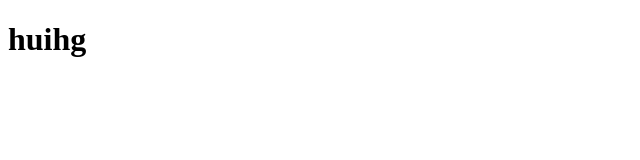
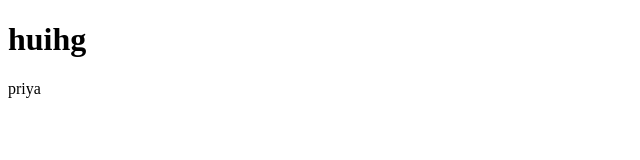
Before and after one commit to priyanka13L/demo1, a plain HTML site: page index.html in a window 1280 px wide. Shown: the full height of the page, 0-640 px from the left. Drawn offline with Linux system fonts and the light colour scheme.

Commit message:
Update index.html

```diff
--- a/index.html
+++ b/index.html
@@ -7,6 +7,7 @@
 </head>
 <body>
     <h1>huihg</h1>
+    <p>priya</p>
 
 </body>
 </html>
```
